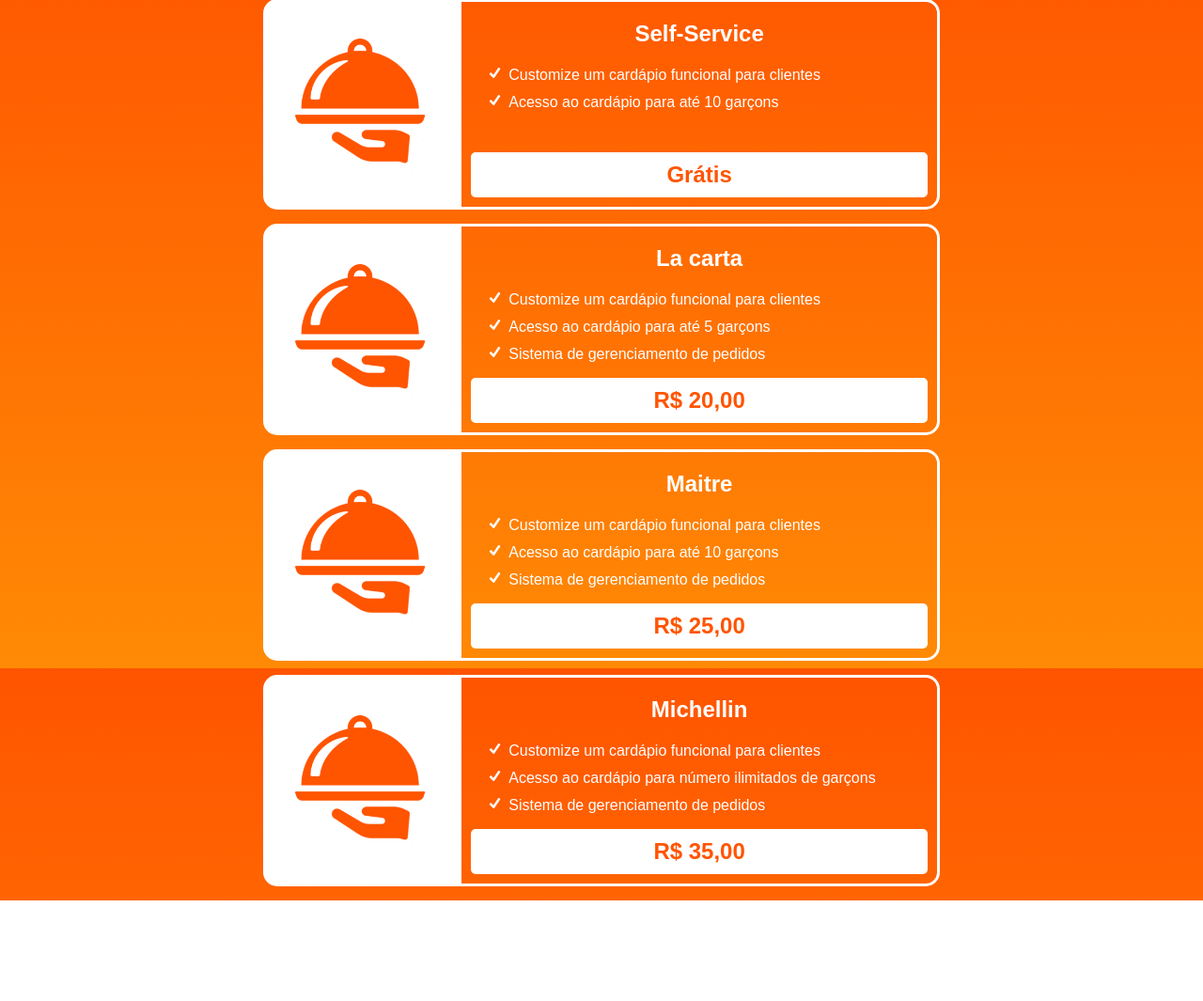
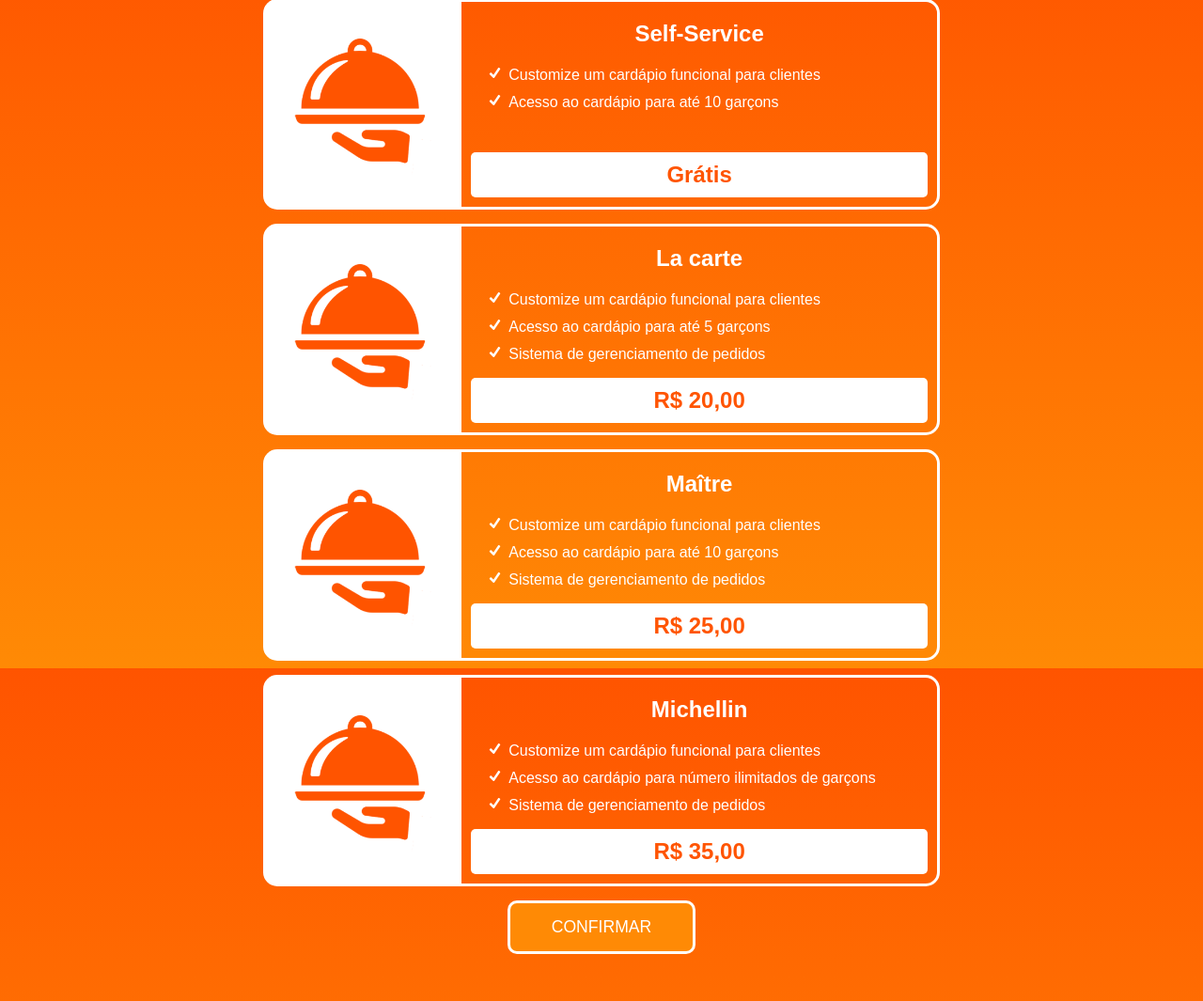
Before and after one commit to luizhenriquepereira/Projeto-InOrder, a PHP site: page /HTML/planos.html in a window 1280 px wide. Shown: the part 89-1154 px from the top of the page at 94% size. Before the commit the page ends 1047 px from the top, so only its background shows below. Run offline with PHP 8.4, Linux system fonts and the light colour scheme.

Commit message:
adicionada pagina de planos

```diff
--- a/TCC - In Order v0.3/cadastro/CSS/cadastro.css
+++ b/TCC - In Order v0.3/cadastro/CSS/cadastro.css
@@ -90,7 +90,7 @@
 .loginBox input[type=text]{
 
     height: 40px;
-    border-radius: 15px;
+    border-radius: 10px;
 
     padding-left: 10px;
 
@@ -99,7 +99,7 @@
 .loginBox input[type=password]{
 
     height: 40px;
-    border-radius: 15px;
+    border-radius: 10px;
 
     padding-left: 10px;
 
@@ -108,7 +108,6 @@
 .loginBox input[type=submit], input[type=button]{
 
     color: white;
-    box-shadow: black 1.5px 2.5px 5px;
     font-weight:bold;
     margin-top: 20px;
     margin-bottom: 20px;
@@ -117,6 +116,7 @@
     border-radius: 10px;
     background-color: #ff6200;
     cursor: pointer;
+    transition: 0.5s all;
 
 }
 
--- a/TCC - In Order v0.3/cadastro/CSS/planos.css
+++ b/TCC - In Order v0.3/cadastro/CSS/planos.css
@@ -36,6 +36,13 @@
     transition: all 0.3s;
 
     margin-bottom: 15px;
+
+
+}
+
+#currentItem{
+
+    opacity: 1;
 
 }
 
@@ -126,6 +133,50 @@
 
 }
 
+#field{
+
+    display: none;
+
+}
+
+input[type = "submit"]{
+
+    transition: all 0.3s;
+
+    display: block;
+    margin: auto;
+
+    padding: 15px;
+    width: 200px;
+
+    border: solid white 3px;
+    border-radius: 10px;
+
+    background-color: #ff8a05;
+    color: white;
+
+    font-size: 1.1em;
+
+    cursor: pointer;
+
+    margin-bottom: 50px;
+
+}
+
+input[type = "submit"]:hover{
+
+    transition: all 0.3s;
+
+    color: #ff5400;
+
+    font-weight: 550;
+
+    background-image: none;
+
+    background-color: white;
+
+}
+
 @media screen and (max-width: 700px) {
 
     .plano{
@@ -136,8 +187,9 @@
 
     .image{
 
+        width: 100%;
+
         border-bottom-left-radius: 0px;
-
         border-top-right-radius: 15px;
 
     }
@@ -152,10 +204,18 @@
 
     }
 
+    .description, .image {
+
+        box-sizing: border-box;
+
+    }
+
     .description{
 
         padding: 10px;
         border: solid 3px white;
+
+        width: 100%;
 
         border-top-right-radius: 0px;
         border-bottom-right-radius: 15px;
--- a/TCC - In Order v0.3/cadastro/HTML/planos.html
+++ b/TCC - In Order v0.3/cadastro/HTML/planos.html
@@ -17,7 +17,7 @@
 
 <main>
 
-    <section class="plano">
+    <section class="plano" onclick="activeSelfService()" id="iself">
 
         <div class="image">
 
@@ -41,7 +41,7 @@
         </div>
 
     </section>
-    <section class="plano">
+    <section class="plano" onclick="activeLaCarte()" id="ilacarte">
 
         <div class="image">
 
@@ -51,7 +51,7 @@
 
         <div class="description">
 
-            <h1>La carta</h1>
+            <h1>La carte</h1>
 
             <ul>
 
@@ -66,7 +66,7 @@
         </div>
 
     </section>
-    <section class="plano">
+    <section class="plano" onclick="activeMaitre()" id="imaitre">
 
         <div class="image">
 
@@ -76,7 +76,7 @@
 
         <div class="description">
 
-            <h1>Maitre</h1>
+            <h1>Maître</h1>
 
             <ul>
 
@@ -91,7 +91,7 @@
         </div>
 
     </section>
-    <section class="plano">
+    <section class="plano" onclick="activeMichellin()"id="imichellin">
 
         <div class="image">
 
@@ -117,8 +117,84 @@
 
     </section>
 
+    <form action="#" method="post">
+
+        <fieldset id="field">
+            <input type="radio" name="planOption" id="selfService">
+            <input type="radio" name="planOption" id="laCarte">
+            <input type="radio" name="planOption" id="maitre">
+            <input type="radio" name="planOption" id="michellin">
+        </fieldset>
+
+        <input type="submit" value="CONFIRMAR">
+
+    </form>
 
 </main>
 
+
+<script>
+
+    var selfService = document.getElementById("selfService");
+    var laCarte = document.getElementById("laCarte");
+    var maitre = document.getElementById("maitre");
+    var michellin = document.getElementById("michellin");
+
+    var planSelfService = document.getElementById("iself");
+    var planLaCarte = document.getElementById("ilacarte");
+    var planMaitre = document.getElementById("imaitre");
+    var planMichellin = document.getElementById("imichellin");
+
+    var planos = document.getElementsByClassName("plano");
+
+    function activeSelfService(){
+
+        selfService.checked = true;
+
+        planSelfService.style.opacity = 1;
+
+        planLaCarte.style.opacity = 0.5;
+        planMaitre.style.opacity = 0.5;
+        planMichellin.style.opacity = 0.5;
+
+    }
+
+    function activeLaCarte(){
+
+        laCarte.checked = true;
+
+        planLaCarte.style.opacity = 1;
+
+        planSelfService.style.opacity = 0.5;
+        planMaitre.style.opacity = 0.5;
+        planMichellin.style.opacity = 0.5;
+
+    }
+
+    function activeMaitre(){
+
+        maitre.checked = true;
+
+        planMaitre.style.opacity = 1;
+
+        planSelfService.style.opacity = 0.5;
+        planLaCarte.style.opacity = 0.5;
+        planMichellin.style.opacity = 0.5;
+
+    }
+
+    function activeMichellin(){
+
+        michellin.checked = true;
+
+        planMichellin.style.opacity = 1;
+
+        planSelfService.style.opacity = 0.5;
+        planLaCarte.style.opacity = 0.5;
+        planMaitre.style.opacity = 0.5;
+
+    }
+
+</script>
 </body>
 </html>
--- a/TCC - In Order v0.3/login/CSS/login.css
+++ b/TCC - In Order v0.3/login/CSS/login.css
@@ -68,7 +68,7 @@
 .loginBox input[type=text]{
 
     height: 40px;
-    border-radius: 15px;
+    border-radius: 10px;
 
     padding-left: 10px;
 
@@ -77,7 +77,7 @@
 .loginBox input[type=password]{
 
     height: 40px;
-    border-radius: 15px;
+    border-radius: 10px;
 
     padding-left: 10px;
 
@@ -86,7 +86,6 @@
 .loginBox input[type=submit]{
 
     color: white;
-    box-shadow: black 1.5px 2.5px 5px;
     font-weight:bold;
     margin-top: 20px;
     margin-bottom: 20px;
--- a/TCC - In Order v0.3/login/HTML/login.html
+++ b/TCC - In Order v0.3/login/HTML/login.html
@@ -35,11 +35,11 @@
 
             </form>
 
-            <a class="link" href="#">Esqueceu a senha?</a>
+            <a class="link" href="forgot.html">Esqueceu a senha?</a>
 
             <hr class="grayLine">
 
-            <p class="grayText">Novo por aqui? <a href="cadastro1.html" class="link">Cadastre-se</a> </p>
+            <p class="grayText">Novo por aqui? <a href="../../cadastro/HTML/cadastro1.html" class="link">Cadastre-se</a> </p>
 
         </section>
 
```
